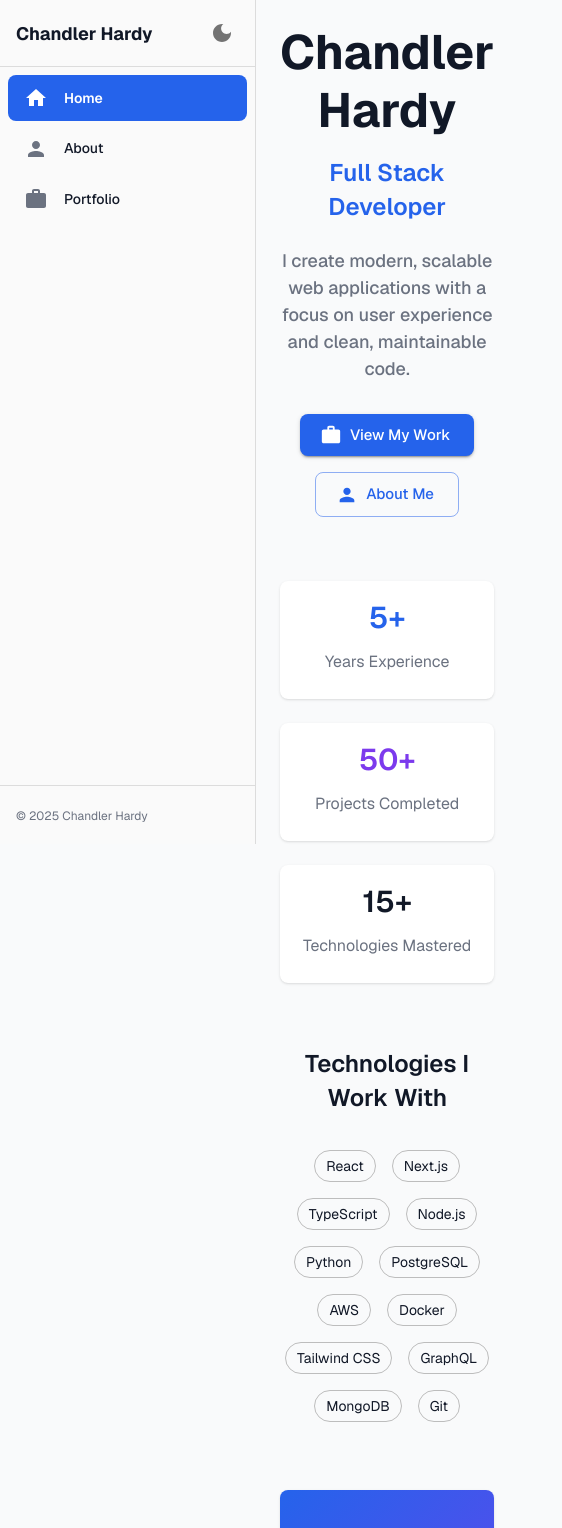
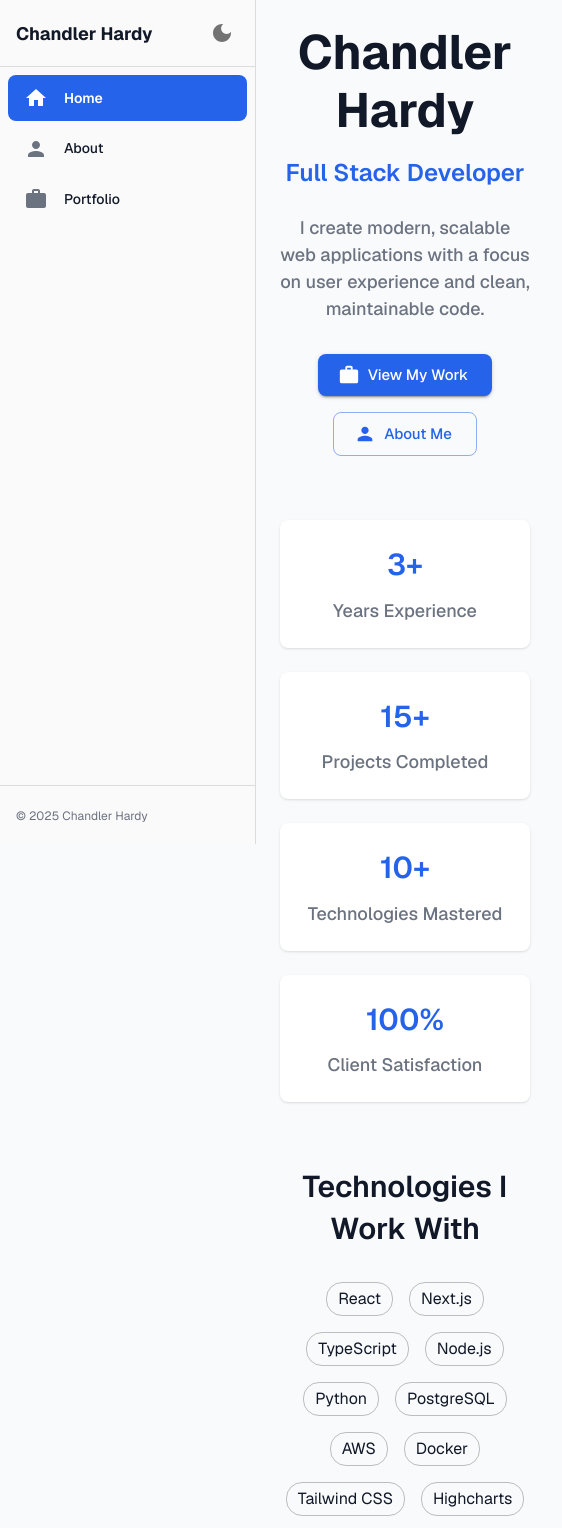
Before and after one commit to ChandlerHardy/portfolio-website, a Next.js app: page / in a window 390 px wide. Shown: the top 1528 px of the page, 562 px wide, since content can reach past the window. Built offline with nearby package versions, Linux system fonts and the light colour scheme.

Commit message:
Makes pages responsive to wide screen monitor

```diff
--- a/src/app/about/page.tsx
+++ b/src/app/about/page.tsx
@@ -14,7 +14,7 @@ const skills = [
 
 export default function About() {
   return (
-    <Box sx={{ maxWidth: '1200px', pr: 3 }}>
+    <Box sx={{ maxWidth: 'fit-content', pr: 3 }}>
       <Box sx={{ py: 2 }}>
         <Box sx={{ mb: 4 }}>
           <Typography variant="h3" component="h1" gutterBottom>
--- a/src/app/page.tsx
+++ b/src/app/page.tsx
@@ -12,15 +12,16 @@ import { Work, Person, Email } from "@mui/icons-material";
 const technologies = [
   'React', 'Next.js', 'TypeScript', 'Node.js',
   'Python', 'PostgreSQL', 'AWS', 'Docker',
-  'Tailwind CSS', 'GraphQL', 'MongoDB', 'Git'
+  'Tailwind CSS', 'Highcharts', 'MongoDB', 'Git'
 ];
 
 export default function Home() {
   return (
-    <Box sx={{ maxWidth: 'lg', pr: 3 }}>
+    <Box sx={{ width: '100%', pr: 3 }}>
       <Box sx={{ py: 2 }}>
         {/* Hero Section */}
-        <Box sx={{ textAlign: 'center', mb: 8 }}>
+        <Box sx={{ mb: 8 }}>
+          <Box sx={{ textAlign: 'center', mb: 6 }}>
             <Typography variant="h1" component="h1" gutterBottom>
               Chandler Hardy
             </Typography>
@@ -53,58 +54,71 @@ export default function Home() {
               </Button>
             </Box>
           </Box>
+        </Box>
 
         {/* Quick Stats */}
+                {/* Stats Section */}
         <Box sx={{
+          mb: 8,
           display: 'grid',
-          gridTemplateColumns: { xs: '1fr', md: 'repeat(3, 1fr)' },
-          gap: 3,
-          mb: 8
+          gridTemplateColumns: 'repeat(auto-fit, minmax(250px, 1fr))',
+          gap: 3
         }}>
-          <Card sx={{ textAlign: 'center', height: '100%' }}>
-            <CardContent>
+          <Card sx={{ textAlign: 'center', p: 3 }}>
             <Typography variant="h3" color="primary" gutterBottom>
-                5+
+              3+
             </Typography>
-              <Typography color="text.secondary">
+            <Typography variant="h6" color="text.secondary">
               Years Experience
             </Typography>
-            </CardContent>
           </Card>
-          <Card sx={{ textAlign: 'center', height: '100%' }}>
-            <CardContent>
-              <Typography variant="h3" color="secondary" gutterBottom>
-                50+
+          <Card sx={{ textAlign: 'center', p: 3 }}>
+            <Typography variant="h3" color="primary" gutterBottom>
+              15+
             </Typography>
-              <Typography color="text.secondary">
+            <Typography variant="h6" color="text.secondary">
               Projects Completed
             </Typography>
-            </CardContent>
           </Card>
-          <Card sx={{ textAlign: 'center', height: '100%' }}>
-            <CardContent>
-              <Typography variant="h3" sx={{ color: 'purple.main' }} gutterBottom>
-                15+
+          <Card sx={{ textAlign: 'center', p: 3 }}>
+            <Typography variant="h3" color="primary" gutterBottom>
+              10+
             </Typography>
-              <Typography color="text.secondary">
+            <Typography variant="h6" color="text.secondary">
               Technologies Mastered
             </Typography>
-            </CardContent>
+          </Card>
+          <Card sx={{ textAlign: 'center', p: 3 }}>
+            <Typography variant="h3" color="primary" gutterBottom>
+              100%
+            </Typography>
+            <Typography variant="h6" color="text.secondary">
+              Client Satisfaction
+            </Typography>
           </Card>
         </Box>
 
         {/* Featured Technologies */}
+                {/* Technologies Section */}
         <Box sx={{ mb: 8 }}>
-          <Typography variant="h4" component="h3" gutterBottom sx={{ textAlign: 'center', mb: 4 }}>
+          <Typography variant="h3" component="h2" gutterBottom textAlign="center" sx={{ mb: 4 }}>
             Technologies I Work With
           </Typography>
-          <Box sx={{ display: 'flex', flexWrap: 'wrap', gap: 1, justifyContent: 'center' }}>
-            {technologies.map((tech) => (
+          <Box sx={{
+            display: 'flex',
+            flexWrap: 'wrap',
+            gap: 2,
+            justifyContent: 'center',
+            maxWidth: 1000,
+            mx: 'auto'
+          }}>
+            {technologies.map((tech, index) => (
               <Chip
-                key={tech}
+                key={index}
                 label={tech}
                 variant="outlined"
-                sx={{ m: 0.5, fontSize: '0.875rem' }}
+                size="medium"
+                sx={{ fontSize: '1rem', py: 2 }}
               />
             ))}
           </Box>
--- a/src/app/portfolio/page.tsx
+++ b/src/app/portfolio/page.tsx
@@ -7,6 +7,7 @@ import {
   Button,
 } from "@mui/material";
 import { GitHub, Launch } from "@mui/icons-material";
+import Image from "next/image";
 
 const projects = [
   {
@@ -14,7 +15,7 @@ const projects = [
     title: 'AI Chatbot',
     description: 'An intelligent conversational AI chatbot built with modern web technologies, featuring natural language processing and real-time responses.',
     technologies: ['Next.js', 'TypeScript', 'AI/ML', 'OpenAI API', 'React'],
-    image: '/placeholder-project.jpg',
+    image: '/ai-chatbot-screenshot.png',
     github: 'https://github.com/chandlerhardy/ai-chatbot',
     demo: 'https://ai-chatbot-pearl-psi.vercel.app/',
   },
@@ -58,21 +59,26 @@ const projects = [
 
 export default function Portfolio() {
   return (
-    <Box sx={{ maxWidth: '1200px', pr: 3 }}>
+    <Box sx={{ width: '100%', pr: 3 }}>
       <Box sx={{ py: 2 }}>
         <Box sx={{ mb: 4 }}>
           <Typography variant="h3" component="h1" gutterBottom>
             My Portfolio
           </Typography>
           <Box sx={{ height: 4, width: 80, bgcolor: 'primary.main', borderRadius: 1, mb: 2 }} />
-          <Typography variant="h6" color="text.secondary">
+          <Typography variant="h6" color="text.secondary" sx={{ maxWidth: 800 }}>
             Here are some of the projects I&apos;ve worked on recently. Each project showcases different technologies and approaches to solving real-world problems.
           </Typography>
         </Box>
 
         <Box sx={{
           display: 'grid',
-          gridTemplateColumns: { xs: '1fr', md: 'repeat(2, 1fr)' },
+          gridTemplateColumns: {
+            xs: '1fr',
+            sm: 'repeat(2, 1fr)',
+            lg: 'repeat(3, 1fr)',
+            xl: 'repeat(4, 1fr)'
+          },
           gap: 3,
         }}>
           {projects.map((project) => (
@@ -91,6 +97,19 @@ export default function Portfolio() {
             >
               <Box sx={{
                 height: 200,
+                position: 'relative',
+                overflow: 'hidden',
+              }}>
+                {project.image ? (
+                  <Image
+                    src={project.image}
+                    alt={project.title}
+                    fill
+                    style={{ objectFit: 'contain' }}
+                  />
+                ) : (
+                  <Box sx={{
+                    height: '100%',
                     bgcolor: 'grey.100',
                     display: 'flex',
                     alignItems: 'center',
@@ -113,6 +132,8 @@ export default function Portfolio() {
                       </Box>
                       <Typography variant="body2">Project Image</Typography>
                     </Box>
+                  </Box>
+                )}
               </Box>
 
               <CardContent sx={{ flexGrow: 1, display: 'flex', flexDirection: 'column' }}>
```
Also changed, not shown: public/ai-chatbot-screenshot.png (added). Lines whose indentation alone changed are shown as unchanged.
